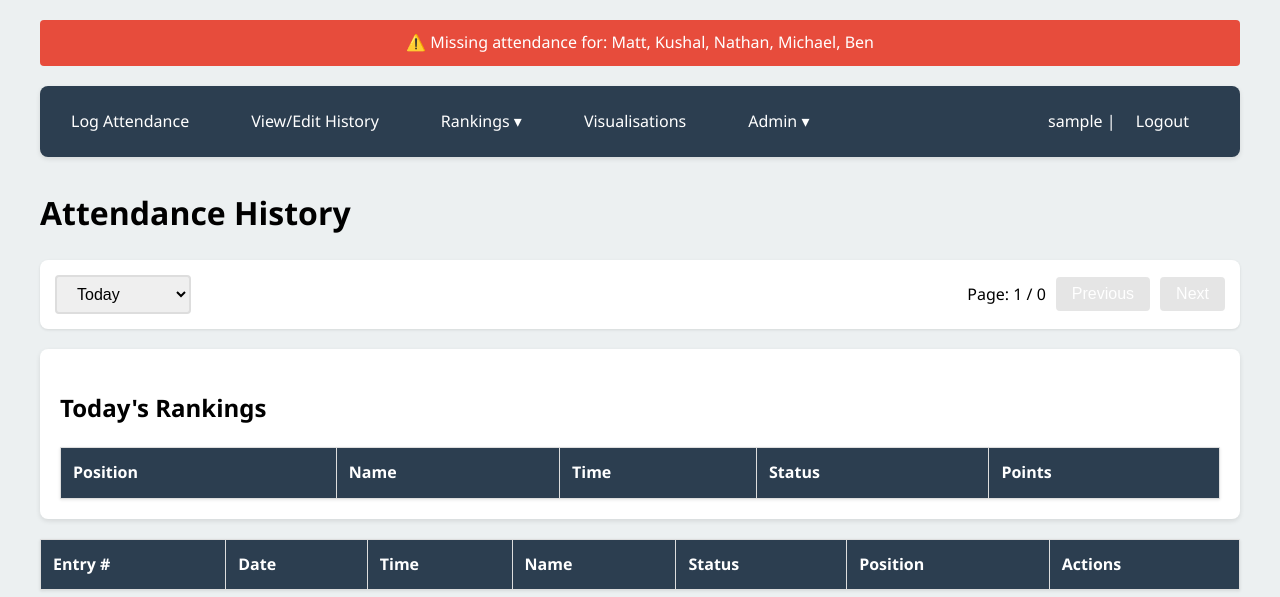
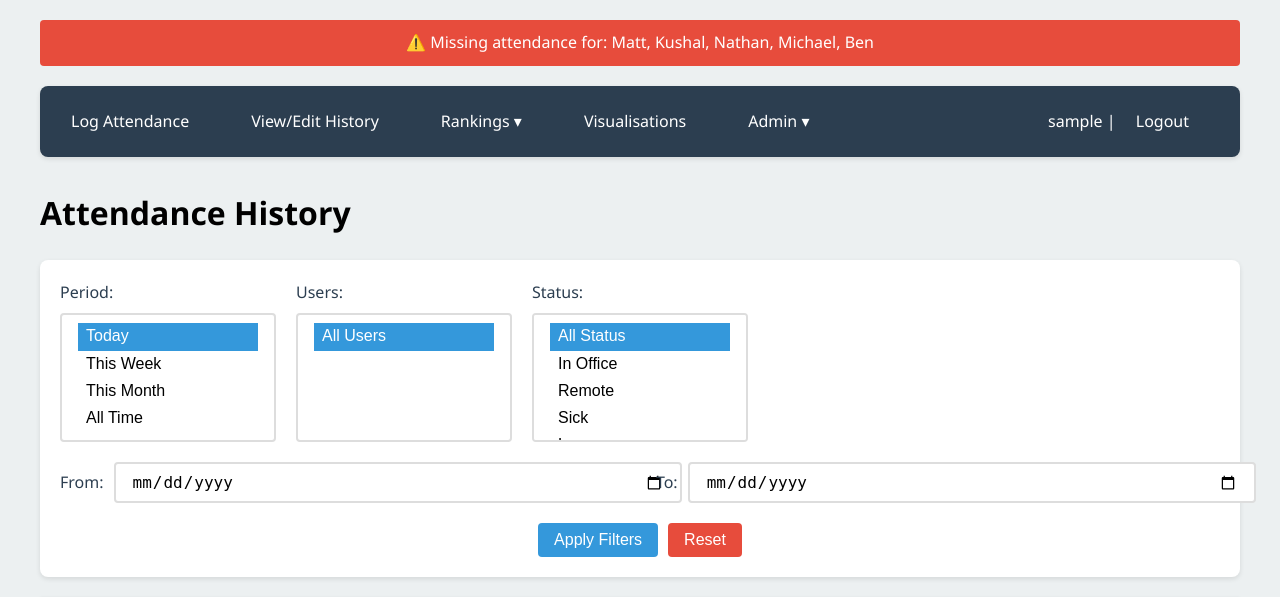
Before and after one commit to skylinec/last-in-championship, a Flask app: page /history in a window 1280 px wide. Shown: the top 597 px of the page. Run offline with Flask 3, Linux system fonts and the light colour scheme; the visitor is signed in with stand-in values (Sample User, id 1); data comes from the database, SQL or seed files in the repository; data that the repository does not hold is empty; some libraries are stand-ins or nearby versions.

Commit message:
Enhance filter functionality in audit and history templates with multi-select options and improved layout

```diff
--- a/templates/history.html
+++ b/templates/history.html
@@ -4,16 +4,47 @@
 {% block content %}
 <h1>Attendance History</h1>
 <div class="filters">
-    <select id="periodFilter" class="form-control">
-        <option value="today">Today</option>
-        <option value="all">All Time</option>
+    <div class="filter-group">
+        <label for="periodFilter">Period:</label>
+        <select id="periodFilter" class="form-control" multiple size="4">
+            <option value="today" selected>Today</option>
             <option value="week">This Week</option>
             <option value="month">This Month</option>
+            <option value="all">All Time</option>
         </select>
-    <div class="pagination">
-        <span>Page: <span id="currentPage">1</span> / <span id="totalPages">1</span></span>
-        <button class="btn-nav" onclick="changePage(-1)">Previous</button>
-        <button class="btn-nav" onclick="changePage(1)">Next</button>
+    </div>
+
+    <div class="filter-group">
+        <label for="nameFilter">Users:</label>
+        <select id="nameFilter" class="form-control" multiple size="4">
+            <option value="all" selected>All Users</option>
+            {% for user in users %}
+            <option value="{{ user }}">{{ user }}</option>
+            {% endfor %}
+        </select>
+    </div>
+
+    <div class="filter-group">
+        <label for="statusFilter">Status:</label>
+        <select id="statusFilter" class="form-control" multiple size="4">
+            <option value="all" selected>All Status</option>
+            <option value="in-office">In Office</option>
+            <option value="remote">Remote</option>
+            <option value="sick">Sick</option>
+            <option value="leave">Leave</option>
+        </select>
+    </div>
+
+    <div class="filter-group date-range">
+        <label for="fromDate">From:</label>
+        <input type="date" id="fromDate" class="form-control">
+        <label for="toDate">To:</label>
+        <input type="date" id="toDate" class="form-control">
+    </div>
+
+    <div class="filter-actions">
+        <button onclick="applyFilters()" class="btn-apply">Apply Filters</button>
+        <button onclick="resetFilters()" class="btn-reset">Reset</button>
     </div>
 </div>
 
@@ -42,17 +73,39 @@ let currentPage = 1;
 const ITEMS_PER_PAGE = 20;
 
 async function loadHistory() {
-    const period = document.getElementById('periodFilter').value;
-    const response = await fetch(`/edit?period=${period}&page=${currentPage}`);
+    const periodSelect = document.getElementById('periodFilter');
+    const nameSelect = document.getElementById('nameFilter');
+    const statusSelect = document.getElementById('statusFilter');
+    const fromDate = document.getElementById('fromDate').value;
+    const toDate = document.getElementById('toDate').value;
+
+    const periods = Array.from(periodSelect.selectedOptions).map(opt => opt.value);
+    const users = Array.from(nameSelect.selectedOptions).map(opt => opt.value);
+    const statuses = Array.from(statusSelect.selectedOptions).map(opt => opt.value);
+
+    try {
+        const params = new URLSearchParams({
+            period: periods.join(','),
+            page: currentPage,
+            user: users.join(','),
+            status: statuses.join(','),
+            from: fromDate,
+            to: toDate
+        });
+
+        const response = await fetch(`/edit?${params}`);
         const data = await response.json();
         updateTable(data.entries);
         updatePagination(data.total);
 
-    if (period === 'today') {
+        if (periods.includes('today')) {
             await loadDailyRankings();
             document.getElementById('dailyRankings').style.display = 'block';
         } else {
             document.getElementById('dailyRankings').style.display = 'none';
+        }
+    } catch (error) {
+        console.error('Error loading history:', error);
     }
 }
 
@@ -196,6 +249,21 @@ function changePage(delta) {
     }
 }
 
+function applyFilters() {
+    currentPage = 1;
+    loadHistory();
+}
+
+function resetFilters() {
+    document.getElementById('periodFilter').value = 'today';
+    document.getElementById('nameFilter').value = 'all';
+    document.getElementById('statusFilter').value = 'all';
+    document.getElementById('fromDate').value = '';
+    document.getElementById('toDate').value = '';
+    currentPage = 1;
+    loadHistory();
+}
+
 document.getElementById('periodFilter').addEventListener('change', () => {
     currentPage = 1;
     loadHistory();
@@ -206,14 +274,86 @@ loadHistory();
 
 <style>
 .filters {
+    background: white;
+    padding: 20px;
+    border-radius: 8px;
+    box-shadow: 0 2px 5px rgba(0,0,0,0.1);
+    margin-bottom: 20px;
+    display: grid;
+    grid-template-columns: repeat(auto-fit, minmax(200px, 1fr));
+    gap: 20px;
+    align-items: start;
+}
+
+.filter-group {
     display: flex;
-    justify-content: space-between;
+    flex-direction: column;
+    gap: 8px;
+}
+
+.filter-group label {
+    font-weight: 500;
+    color: var(--primary-color);
+}
+
+.form-control {
+    padding: 8px;
+    border: 2px solid #ddd;
+    border-radius: 4px;
+    width: 100%;
+}
+
+.form-control:focus {
+    border-color: var(--accent-color);
+    outline: none;
+    box-shadow: 0 0 0 2px rgba(52, 152, 219, 0.2);
+}
+
+.form-control option {
+    padding: 4px 8px;
+}
+
+.form-control option:checked {
+    background: var(--accent-color);
+    color: white;
+}
+
+.date-range {
+    grid-column: 1 / -1;
+    display: grid;
+    grid-template-columns: auto 1fr auto 1fr;
+    gap: 10px;
     align-items: center;
-    margin-bottom: 20px;
-    padding: 15px;
-    background: white;
-    border-radius: 8px;
-    box-shadow: 0 1px 3px rgba(0,0,0,0.1);
+}
+
+.filter-actions {
+    grid-column: 1 / -1;
+    display: flex;
+    gap: 10px;
+    justify-content: center;
+}
+
+.btn-apply, .btn-reset {
+    padding: 8px 16px;
+    border: none;
+    border-radius: 4px;
+    cursor: pointer;
+    transition: all 0.3s ease;
+}
+
+.btn-apply {
+    background: var(--accent-color);
+    color: white;
+}
+
+.btn-reset {
+    background: var(--warning-color);
+    color: white;
+}
+
+.btn-apply:hover, .btn-reset:hover {
+    transform: translateY(-2px);
+    box-shadow: 0 2px 5px rgba(0,0,0,0.2);
 }
 
 .pagination {
```
Also changed, not shown: templates/audit.html (+43 -18 lines). Lines whose indentation alone changed are shown as unchanged.
